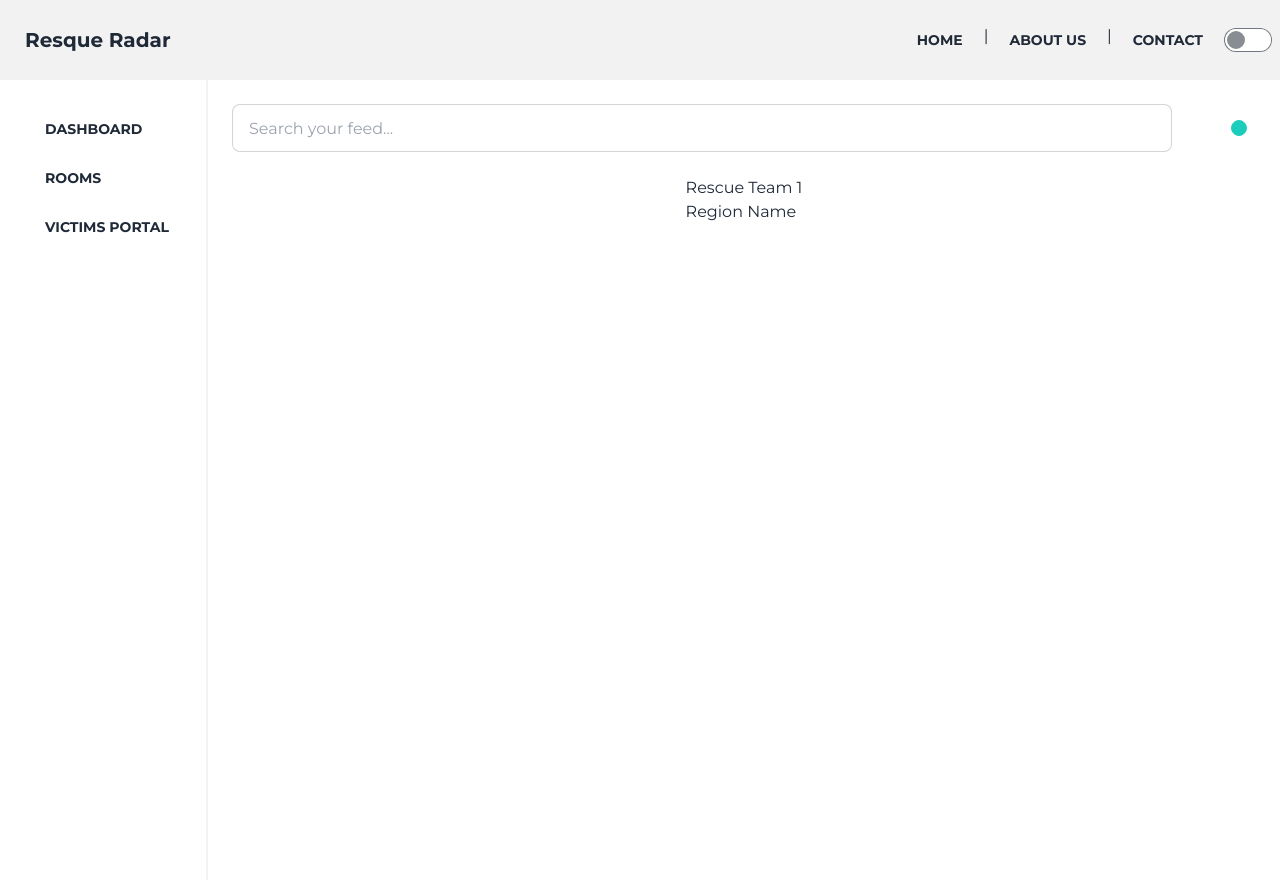
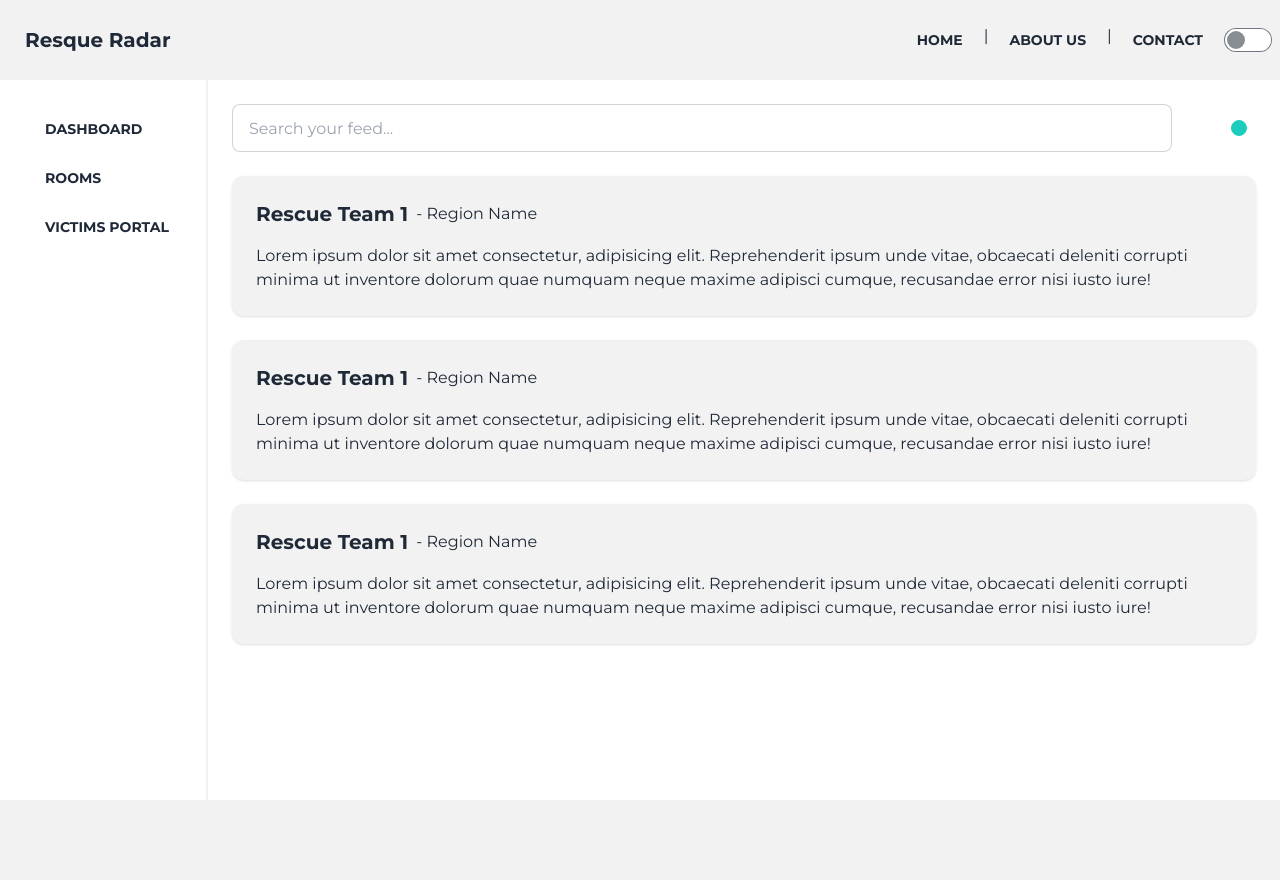
Before and after one commit to RescueRadar/resque-radar, a Django app: page /dashboard/ in a window 1280 px wide. After the commit the page ends 800 px from the top, so only its background shows below. Run offline with Django 4.2, Linux system fonts and the light colour scheme; some libraries are stand-ins or nearby versions.

Commit message:
abstract dashboard done

```diff
--- a/templates/dashboard.html
+++ b/templates/dashboard.html
@@ -19,7 +19,7 @@
 	</ul>
 </div>
 
-<div class="w-[calc(100%-13rem)] min-h-screen ml-[13rem] flex flex-col items-center">
+<div class="w-[calc(100%-13rem)] min-h-[80dvh] ml-[13rem] flex flex-col">
 	{% comment %} SearchBar {% endcomment %}
 	<div class="w-full flex p-6">
 		<input type="text" class="input input-bordered w-full" placeholder="Search your feed..." />
@@ -42,10 +42,39 @@
 	</div>
 
 	{% comment %} Feed {% endcomment %}
-	<div>
-		<div>
-			<h3>Rescue Team 1</h3>
-			<p>Region Name</p>
+	<div class="px-6 space-y-6">
+		<div class="bg-base-200 rounded-xl shadow p-6">
+			<div class="flex items-center mb-4">
+				<h3 class="mr-2 text-xl font-bold">Rescue Team 1</h3>
+				<p>- Region Name</p>
+			</div>
+			<p>
+				Lorem ipsum dolor sit amet consectetur, adipisicing elit. Reprehenderit ipsum unde vitae, obcaecati
+				deleniti corrupti minima ut inventore dolorum quae numquam neque maxime adipisci cumque, recusandae
+				error nisi iusto iure!
+			</p>
+		</div>
+		<div class="bg-base-200 rounded-xl shadow p-6">
+			<div class="flex items-center mb-4">
+				<h3 class="mr-2 text-xl font-bold">Rescue Team 1</h3>
+				<p>- Region Name</p>
+			</div>
+			<p>
+				Lorem ipsum dolor sit amet consectetur, adipisicing elit. Reprehenderit ipsum unde vitae, obcaecati
+				deleniti corrupti minima ut inventore dolorum quae numquam neque maxime adipisci cumque, recusandae
+				error nisi iusto iure!
+			</p>
+		</div>
+		<div class="bg-base-200 rounded-xl shadow p-6">
+			<div class="flex items-center mb-4">
+				<h3 class="mr-2 text-xl font-bold">Rescue Team 1</h3>
+				<p>- Region Name</p>
+			</div>
+			<p>
+				Lorem ipsum dolor sit amet consectetur, adipisicing elit. Reprehenderit ipsum unde vitae, obcaecati
+				deleniti corrupti minima ut inventore dolorum quae numquam neque maxime adipisci cumque, recusandae
+				error nisi iusto iure!
+			</p>
 		</div>
 	</div>
 </div>
```
